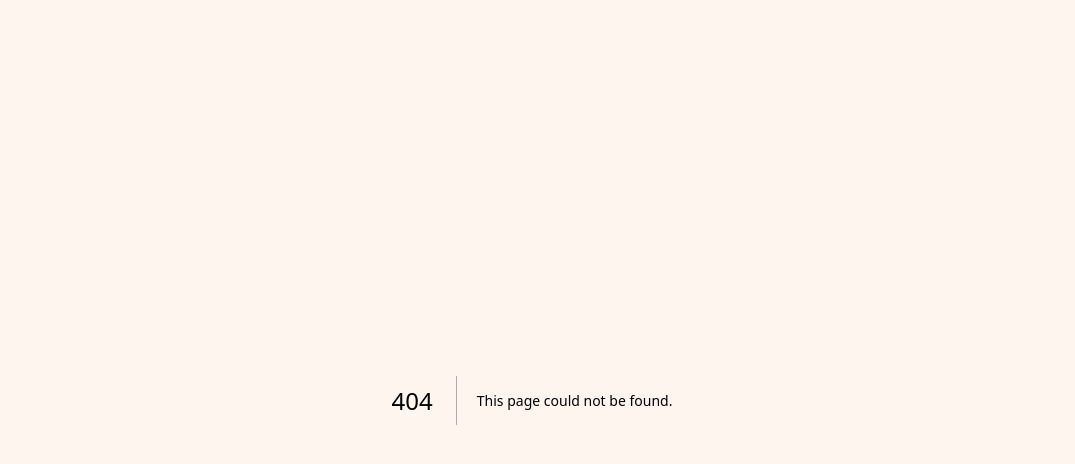
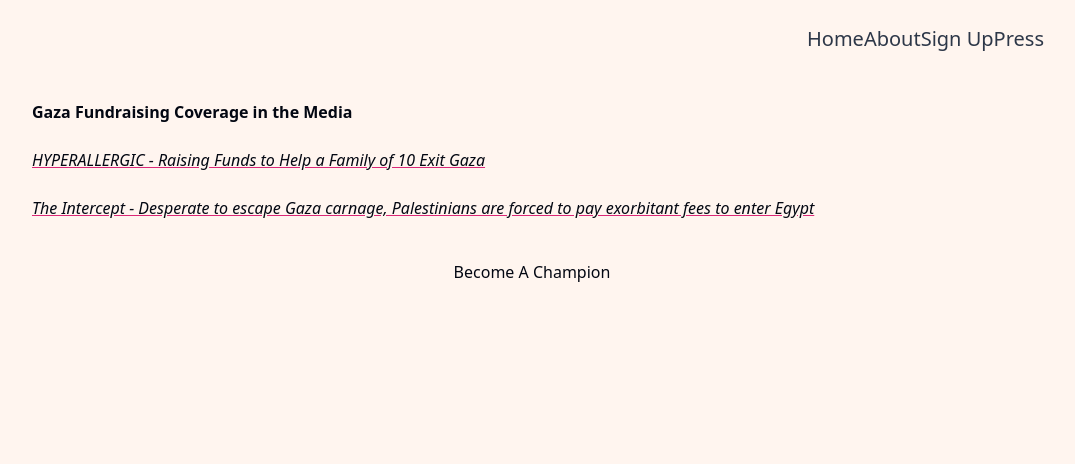
Before and after one commit to m4v15/champions, a Next.js app: page /press in a window 1280 px wide. Before the commit this address had no page. Shown: the top 464 px of the page, without its empty margins (108-1183 px from the left). Built offline with nearby package versions, Linux system fonts and the light colour scheme.

Commit message:
add basic press page

```diff
--- a/src/cta/CTABanner.tsx
+++ /dev/null
@@ -1,22 +0,0 @@
-import type { ReactNode } from 'react';
-
-type ICTABannerProps = {
-  title: string;
-  subtitle: string;
-  button: ReactNode;
-};
-
-const CTABanner = (props: ICTABannerProps) => (
-  <div className="flex flex-col rounded-md bg-primary-100 p-4 text-center sm:flex-row sm:items-center sm:justify-between sm:p-12 sm:text-left">
-    <div className="text-2xl font-semibold">
-      <div className="text-gray-900">{props.title}</div>
-      <div className="text-primary-500">{props.subtitle}</div>
-    </div>
-
-    <div className="whitespace-no-wrap mt-3 sm:ml-2 sm:mt-0">
-      {props.button}
-    </div>
-  </div>
-);
-
-export { CTABanner };
--- /dev/null
+++ b/src/links/ExternalLink.tsx
@@ -0,0 +1,17 @@
+import Link from 'next/link';
+
+type ExternalLinkProps = {
+  url: string;
+  text: string;
+};
+
+export const ExternalLink = (props: ExternalLinkProps) => (
+  <Link
+    href={props.url}
+    rel="noopener noreferrer"
+    target="_blank"
+    className="italic underline decoration-pink-600 hover:decoration-pink-200"
+  >
+    {props.text}
+  </Link>
+);
--- /dev/null
+++ b/src/pages/press/index.tsx
@@ -0,0 +1,5 @@
+import { Press } from '../../templates/Press';
+
+const Index = () => <Press />;
+
+export default Index;
--- a/src/templates/NavBar.tsx
+++ b/src/templates/NavBar.tsx
@@ -17,6 +17,9 @@ const NavBar = () => (
         <li>
           <Link href="/sign-up">Sign Up</Link>
         </li>
+        <li>
+          <Link href="/press">Press</Link>
+        </li>
       </NavbarTwoColumns>
     </div>
     <div className="h-20"></div>
--- /dev/null
+++ b/src/templates/Press.tsx
@@ -0,0 +1,47 @@
+import Link from 'next/link';
+
+import { Button } from '@/button/Button';
+import { Section } from '@/layout/Section';
+import { ExternalLink } from '@/links/ExternalLink';
+
+import { Meta } from '../layout/Meta';
+import { AppConfig } from '../utils/AppConfig';
+import { NavBar } from './NavBar';
+
+const Press = () => (
+  <div className="text-gray-600 antialiased">
+    <Meta title={AppConfig.title} description={AppConfig.description} />
+    <NavBar></NavBar>
+    <Section yPadding="pb-32">
+      <div className="mt-5 flex flex-col items-center text-gray-950">
+        <div className="w-full text-left">
+          <div className="font-bold">
+            Gaza Fundraising Coverage in the Media
+          </div>
+          <br />
+          <ExternalLink
+            url="https://hyperallergic.com/879012/raising-funds-to-help-samah-ramadan-family-of-10-exit-gaza/"
+            text="HYPERALLERGIC - Raising Funds to Help a Family of 10 Exit Gaza"
+          />
+          <br />
+          <br />
+          <ExternalLink
+            url="https://theintercept.com/2024/03/07/gaza-palestinians-border-crossing-egypt/"
+            text="The Intercept - Desperate to escape Gaza carnage, Palestinians are
+            forced to pay exorbitant fees to enter Egypt"
+          />
+        </div>
+        <Link
+          href="https://docs.google.com/forms/d/e/1FAIpQLSdQBwxbU97VXa9Phi4ACSrQMfIJNp6ZFPfQvhAjJ2J1ekoMJg/viewform"
+          rel="noopener noreferrer"
+          target="_blank"
+          className="pt-10"
+        >
+          <Button>Become A Champion</Button>
+        </Link>
+      </div>
+    </Section>
+  </div>
+);
+
+export { Press };
```
